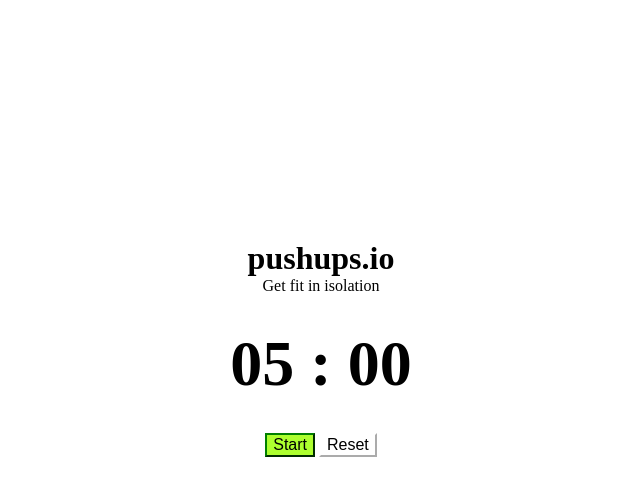
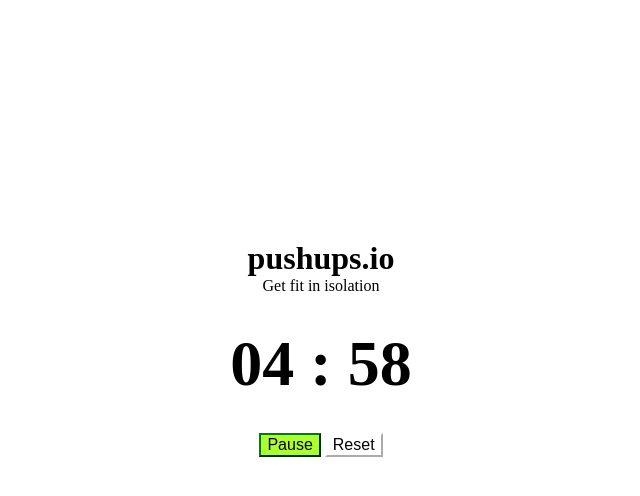
Before and after one commit to Jord-Gui/push-up-timer, a plain HTML site: page index.html in a window 1280 px wide. Both pictures are taken after a click on the button "Start". Shown: the whole page, without its empty margins (319-959 px from the left). Drawn offline with Linux system fonts and the light colour scheme.

Commit message:
added basic functionality

```diff
--- a/app.js
+++ b/app.js
@@ -0,0 +1,67 @@
+function addZero(time) {
+    if (time < 10) {
+        time = "0" + time;
+    }
+    return time;
+}
+
+function toggleStartPauseButton() {
+    startElement.classList.toggle("hide-btn");
+    pauseElement.classList.toggle("hide-btn");
+}
+
+const startElement = document.getElementById("start");
+const pauseElement = document.getElementById("pause");
+const resetElement = document.getElementById("reset");
+let secondsElement = document.getElementById("seconds");
+let minuteElement = document.getElementById("minutes");
+const defaultSeconds = secondsElement.textContent;
+const defaultMinutes = minuteElement.textContent;
+const timer = document.getElementById("timer");
+let timerInterval = null;
+
+startElement.addEventListener("click", () => {
+    if (timerInterval === null) { // check start button hasn't already been pressed
+        timerInterval = setInterval(() => {
+            let seconds = parseInt(secondsElement.textContent);
+            let minutes = parseInt(minuteElement.textContent);
+            if (seconds === 0 && minutes === 0) {
+                timer.style.color = "red";
+                clearInterval(timerInterval);
+                timerInterval = null;
+                // ensure that alert happens after the colour changes to red
+                // without timeout, the alert happens first
+                // otherwise browser doesn't have time to render before the alert fires
+                setTimeout(() => alert("DO SOME PUSHUPS"), 0);
+            }
+            else {
+                let newSeconds = seconds - 1;
+                if (newSeconds < 0) {
+                    newSeconds = 59;
+                    minutes = minutes - 1;
+                }
+                newSeconds = addZero(newSeconds);
+                newMinutes = addZero(minutes);
+                secondsElement.textContent = newSeconds;
+                minuteElement.textContent = newMinutes;
+                // debugger;
+            }
+        }, 1000);
+    };
+    toggleStartPauseButton();
+});
+
+pauseElement.addEventListener("click", () => {
+    clearInterval(timerInterval);
+    timerInterval = null;
+    toggleStartPauseButton();
+})
+
+resetElement.addEventListener("click", () => {
+    clearInterval(timerInterval);
+    timerInterval = null;
+    secondsElement.textContent = defaultSeconds;
+    minuteElement.textContent = defaultMinutes;
+    toggleStartPauseButton();
+    timer.style.color = "black";
+})
--- a/index.html
+++ b/index.html
@@ -10,7 +10,7 @@
     <div class="container">
         <h1>pushups.io</h1>
         <p>Get fit in isolation</p>
-        <div class="timer">
+        <div class="timer" id="timer">
             <span id="minutes">05</span>
             <span>:</span>
             <span id="seconds">00</span>
```
